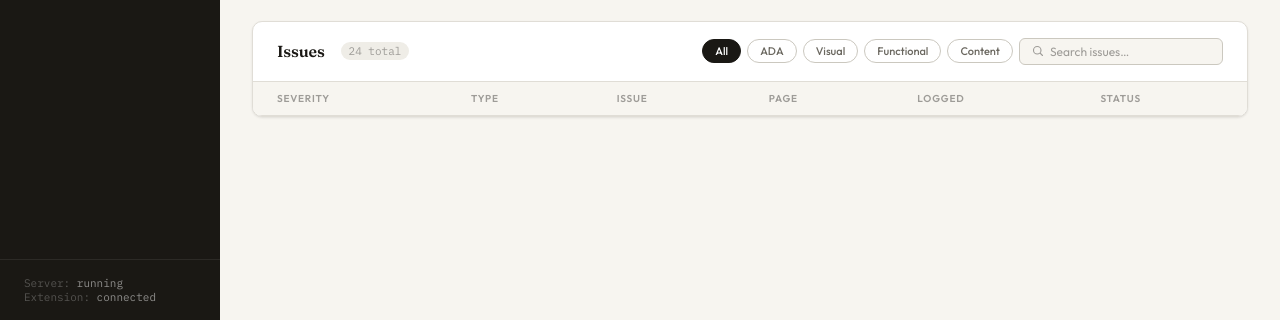
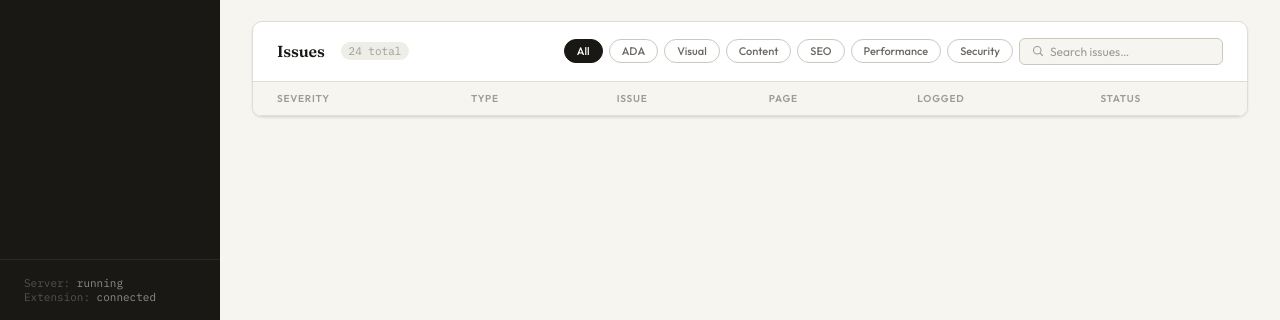
Before and after one commit to urunkarpm/Quality-Assistant, a website: page dashboard/index.html in a window 1280 px wide. Shown: the part 480-800 px from the top of the page. Drawn offline with Linux system fonts and the light colour scheme.

Commit message:
fix: filter by i.type not i.sev, add all 6 category filter buttons

```diff
--- a/dashboard/index.html
+++ b/dashboard/index.html
@@ -914,8 +914,10 @@
           <button class="filter-btn active" data-sev="all" onclick="filterSev('all')">All</button>
           <button class="filter-btn" data-sev="ADA" onclick="filterSev('ADA')">ADA</button>
           <button class="filter-btn" data-sev="Visual" onclick="filterSev('Visual')">Visual</button>
-          <button class="filter-btn" data-sev="Functional" onclick="filterSev('Functional')">Functional</button>
           <button class="filter-btn" data-sev="Content" onclick="filterSev('Content')">Content</button>
+          <button class="filter-btn" data-sev="SEO" onclick="filterSev('SEO')">SEO</button>
+          <button class="filter-btn" data-sev="Performance" onclick="filterSev('Performance')">Performance</button>
+          <button class="filter-btn" data-sev="Security" onclick="filterSev('Security')">Security</button>
           <div class="search-box">
             <svg width="12" height="12" fill="none" viewBox="0 0 16 16"><circle cx="7" cy="7" r="5" stroke="#9E9C98" stroke-width="1.5"/><path d="M11 11l3 3" stroke="#9E9C98" stroke-width="1.5" stroke-linecap="round"/></svg>
             <input type="text" placeholder="Search issues…" oninput="filterSearch(this.value)">
@@ -1104,7 +1106,7 @@ function renderIssues() {
   const tbody = document.getElementById('issue-tbody');
   if (!tbody) return;
   const filtered = ISSUES.filter(i =>
-    (activeSev === 'all' || i.sev === activeSev) &&
+    (activeSev === 'all' || i.type === activeSev) &&
     (!activeSearch || i.title.toLowerCase().includes(activeSearch) || (i.page && i.page.includes(activeSearch)))
   );
   tbody.innerHTML = filtered.map(issue => `
```
